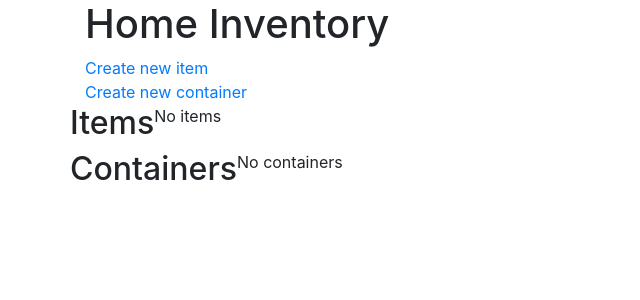
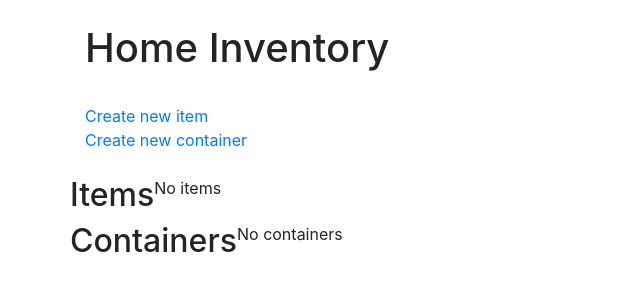
Before and after one commit to tim-fan/hordor, a Django app: page /inventory/ in a window 1280 px wide. Shown: the top 300 px of the page, without its empty margins (0-640 px from the left). Run offline with Django 3.2, Linux system fonts and the light colour scheme; data that the repository does not hold is empty; some libraries are stand-ins or nearby versions.

Commit message:
Padding in home page header

```diff
--- a/home_inventory/inventory/templates/inventory/index.html
+++ b/home_inventory/inventory/templates/inventory/index.html
@@ -1,8 +1,8 @@
 {% extends 'inventory/base.html' %}
 {% block content %}
 
-<div class="container">
-    <h1>Home Inventory</h1>
+<div class="container pb-4 pt-4">
+    <h1 class="pb-4">Home Inventory</h1>
 
     <a href="{% url 'inventory:new_item' %}">Create new item</a><br />
     <a href="{% url 'inventory:new_container' %}">Create new container</a>
```
